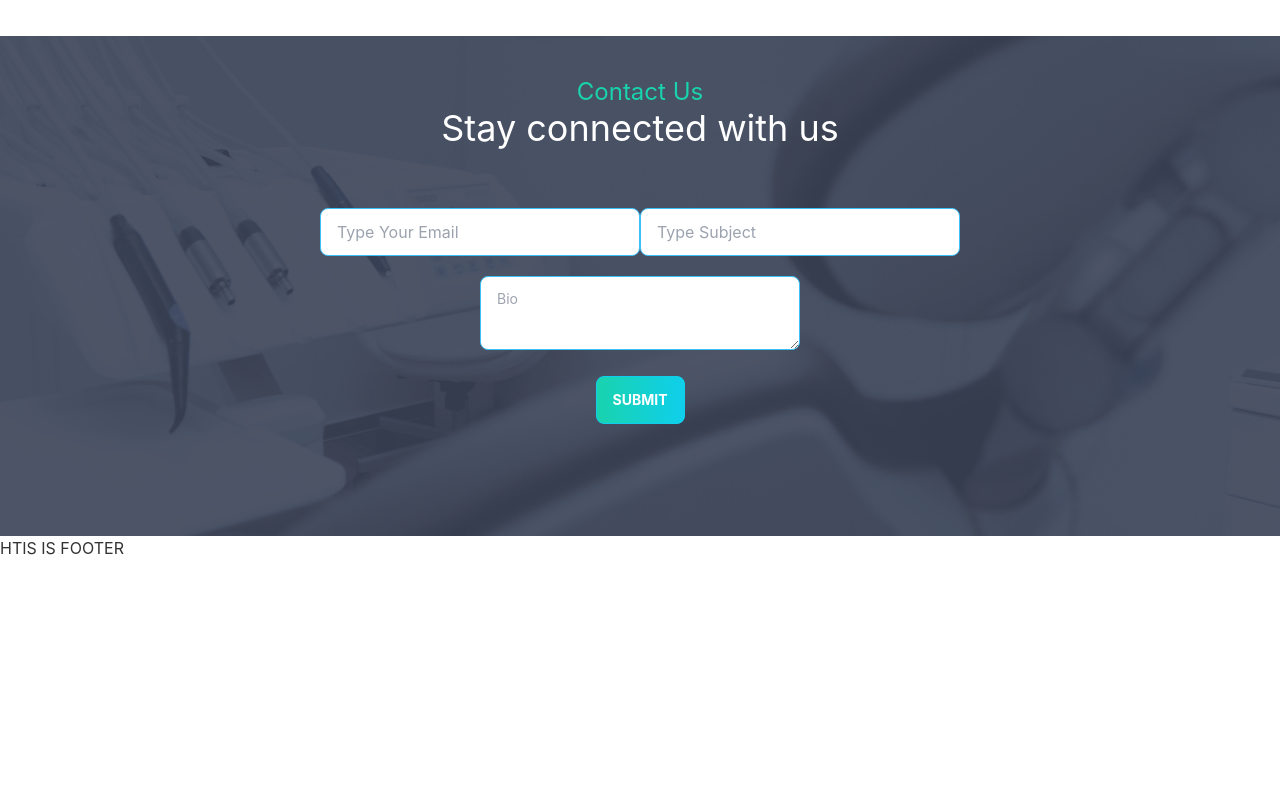
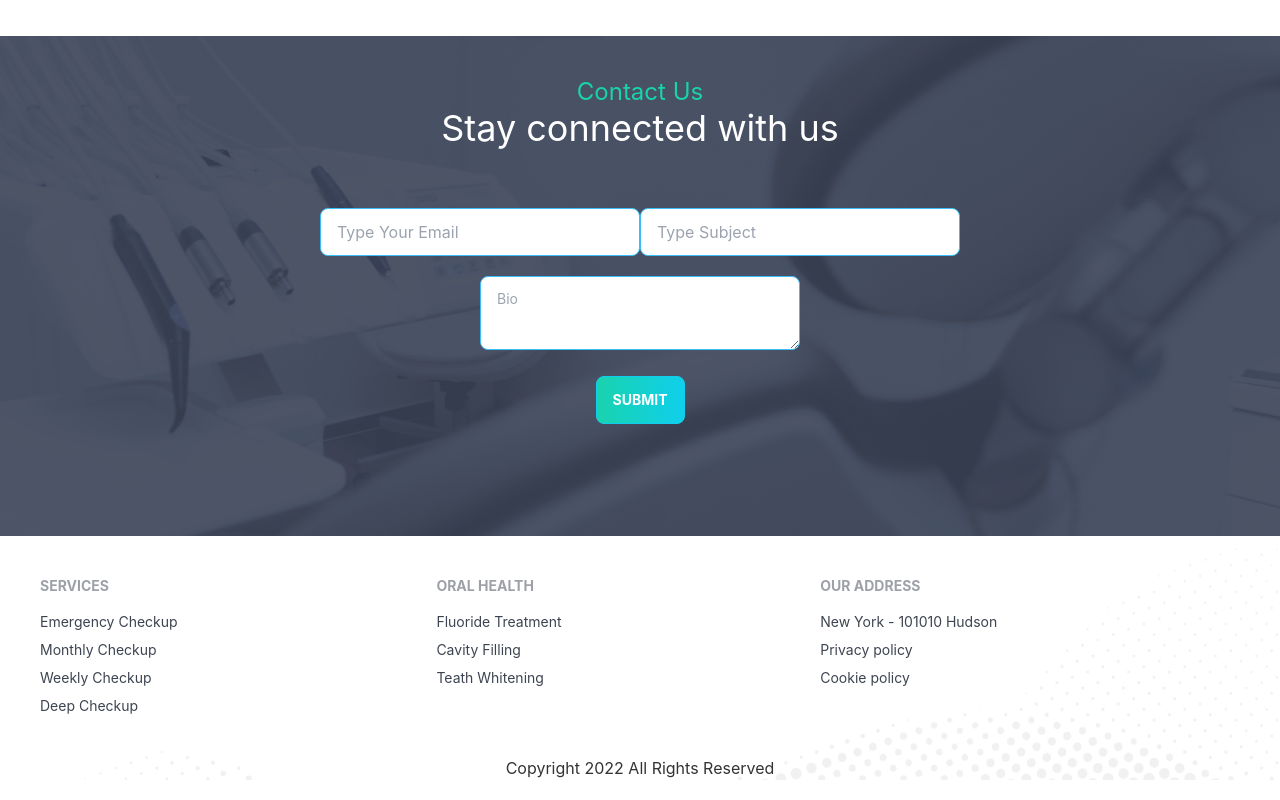
Before and after one commit to suzitsarkar27/Doctor-protole, a React (Create React App) app: page / in a window 1280 px wide. Shown: the part 3366-4166 px from the top of the page. Before the commit the page ends 3926 px from the top, so only its background shows below. Built offline with nearby package versions, Linux system fonts and the light colour scheme.

Commit message:
Footer-complect

```diff
--- /dev/null
+++ b/src/Pages/Sheard/Footer/Footer.css
@@ -0,0 +1,4 @@
+.footer-bg{
+    background: url(../../../assets/images/footer.png)no-repeat;
+    background-size:cover;
+}
--- a/src/Pages/Sheard/Footer/Footer.js
+++ b/src/Pages/Sheard/Footer/Footer.js
@@ -1,7 +1,38 @@
 import React from "react";
+import "./Footer.css";
 
 const Footer = () => {
-  return <div>HTIS IS FOOTER</div>;
+  const today = new Date();
+  const year = today.getFullYear();
+  return (
+    <footer className="footer-bg">
+      <div class="footer p-10  text-neutral ">
+        <div>
+          <span class="footer-title">Services</span>
+          <a class="link link-hover">Emergency Checkup</a>
+          <a class="link link-hover">Monthly Checkup</a>
+          <a class="link link-hover">Weekly Checkup</a>
+          <a class="link link-hover">Deep Checkup</a>
+        </div>
+        <div>
+          <span class="footer-title">ORAL HEALTH</span>
+          <a class="link link-hover">Fluoride Treatment</a>
+          <a class="link link-hover">Cavity Filling</a>
+          <a class="link link-hover">Teath Whitening </a>
+          <a class="link link-hover"></a>
+        </div>
+        <div>
+          <span class="footer-title">OUR ADDRESS</span>
+          <a class="link link-hover">New York - 101010 Hudson</a>
+          <a class="link link-hover">Privacy policy</a>
+          <a class="link link-hover">Cookie policy</a>
+        </div>
+      </div>
+      <div className="d-flex text-center mb-5">
+        <p>Copyright {year} All Rights Reserved</p>
+      </div>
+    </footer>
+  );
 };
 
 export default Footer;
```
